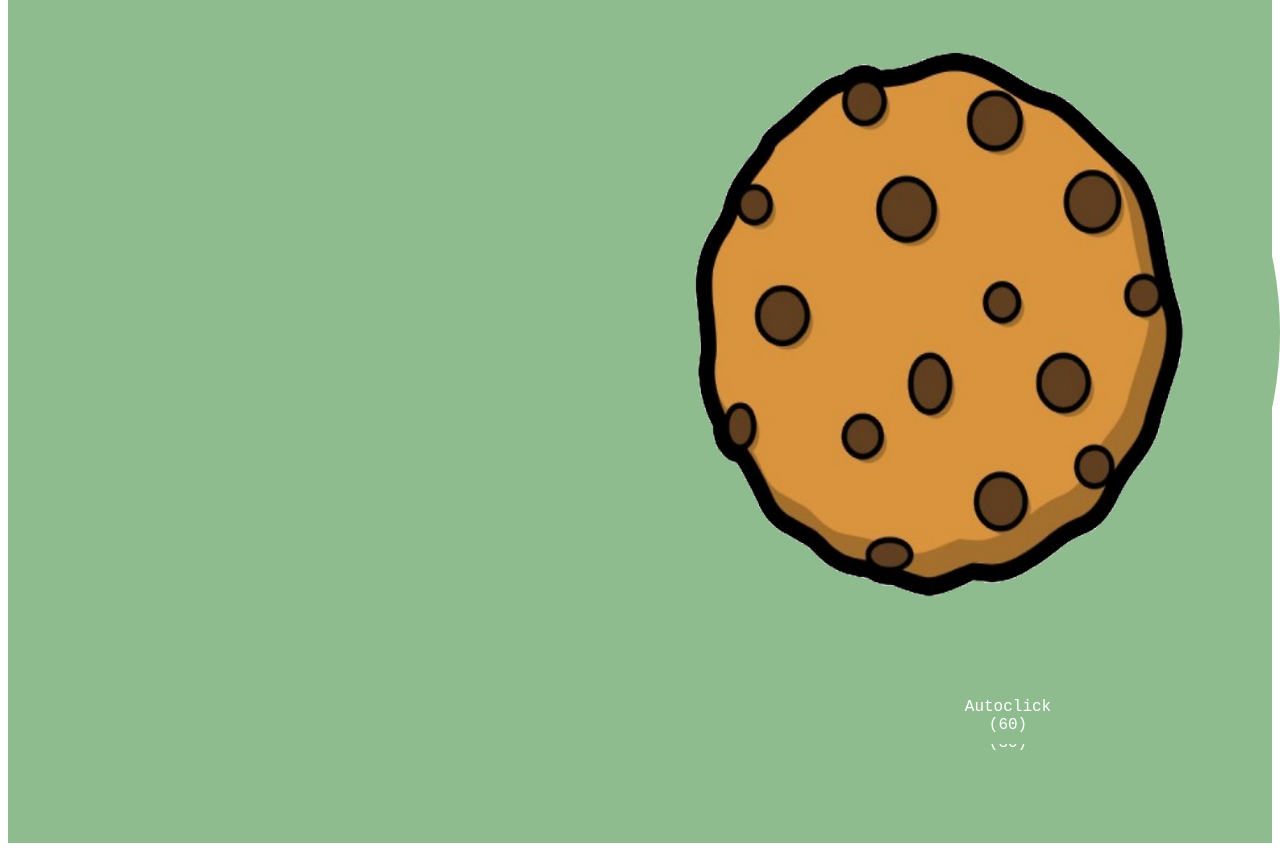
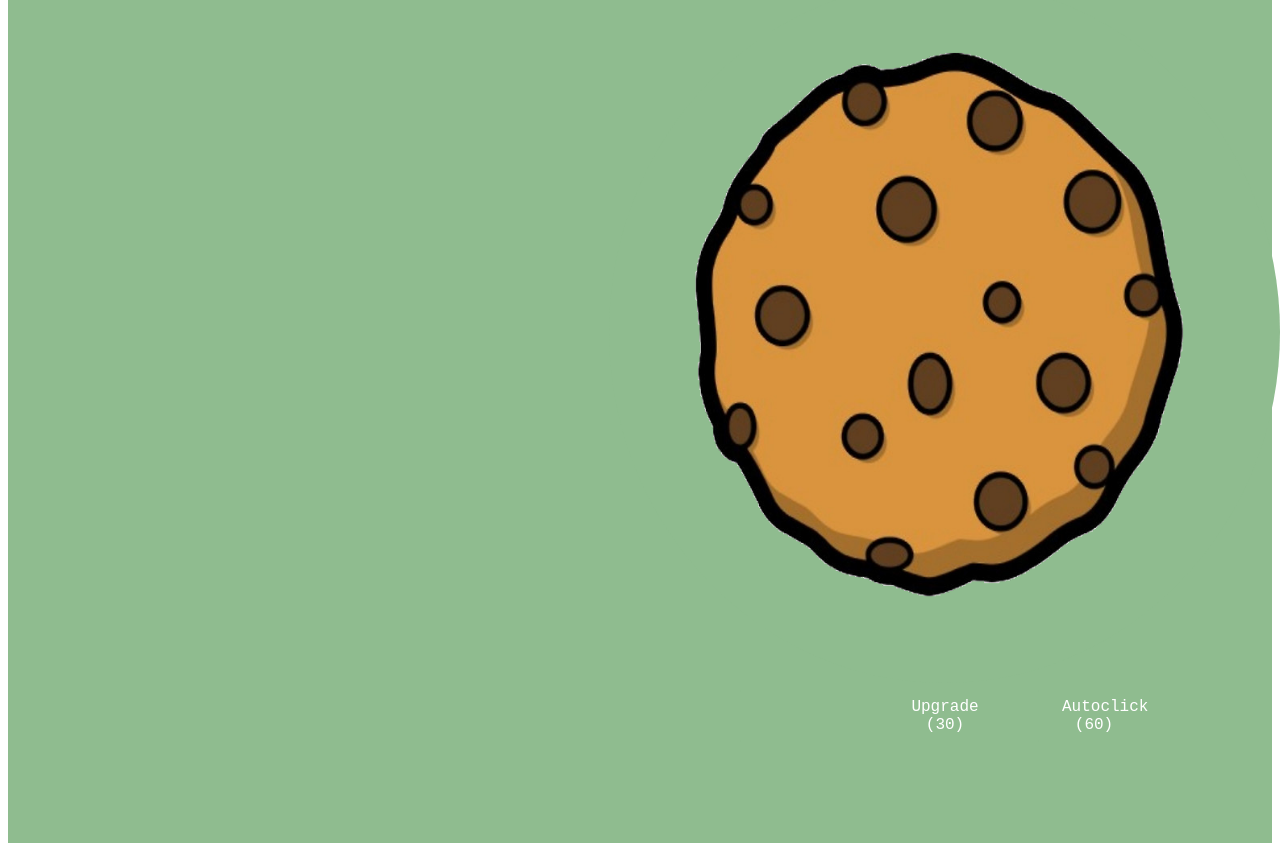
Before and after one commit to bogedorian/GB_Cookie_Clicker, a plain HTML site: page clicker.html in a window 1280 px wide. Shown: the part 165-1016 px from the top of the page. Drawn offline with Linux system fonts and the light colour scheme.

Commit message:
styling changes

```diff
--- a/clicker.html
+++ b/clicker.html
@@ -8,8 +8,8 @@
 <div id="main">
     <div class="cookies">0 Cookies</div>
     <button class="button"><img src="img/cookie.png" alt="cookie" class="center"></button>
-    <button class="buttongroup upgradebtn">Upgrade click <br> (30)</button>
-    <button class="buttongroup autoclick">Autoclick <br> (60)</button>
+    <button class="buttongroup upgradebtn">Upgrade<br>(30)</button>
+    <button class="buttongroup autoclick">Autoclick<br>(60)</button>
 </div>
 
 </body>
--- a/styling.css
+++ b/styling.css
@@ -5,10 +5,12 @@
 div.cookies {
     font-size: 120px;
     text-align: center;
+    position: relative;
 }
 img {
     width: 1400px;
     height: 700px;
+    position: relative;
 }
 .center {
     display: block;
@@ -16,19 +18,20 @@ img {
     margin-right: auto;
     width: 98%;
   }
-  .buttongroup{
-  background-color: #4CAF50; /* Green */
+  .buttongroup {
     border: 1px solid green;
     color: white;
     padding: 15px 32px;
     text-align: center;
     text-decoration: none;
+    display: inline-block;
     font-size: 16px;
     cursor: pointer;
-  width: 150px;
-  display: block;
   }
   .autoclick:hover{
+    background-color: #3e8e41;
+}
+.upgradebtn:hover{
   background-color: #3e8e41;
 }
   .upgradebtn {
@@ -43,7 +46,7 @@ img {
     margin-left: 601px;
     background-color: darkseagreen;
     position: fixed;
-    left: 332px;
+    left: 139px;
     right: 130px;
     top: 853px;
     font-family: monospace;
@@ -62,12 +65,13 @@ img {
     margin-left: 601px;
     background-color: darkseagreen;
     position: fixed;
-    left: 332px;
+    left: 437px;
     right: 130px;
     top: 853px;
     font-family: monospace;
     border-radius: 4px;
     padding: 10px 24px;
+
   }
   .button{
     border-left-style: solid;
```
Lines whose indentation alone changed are shown as unchanged.
